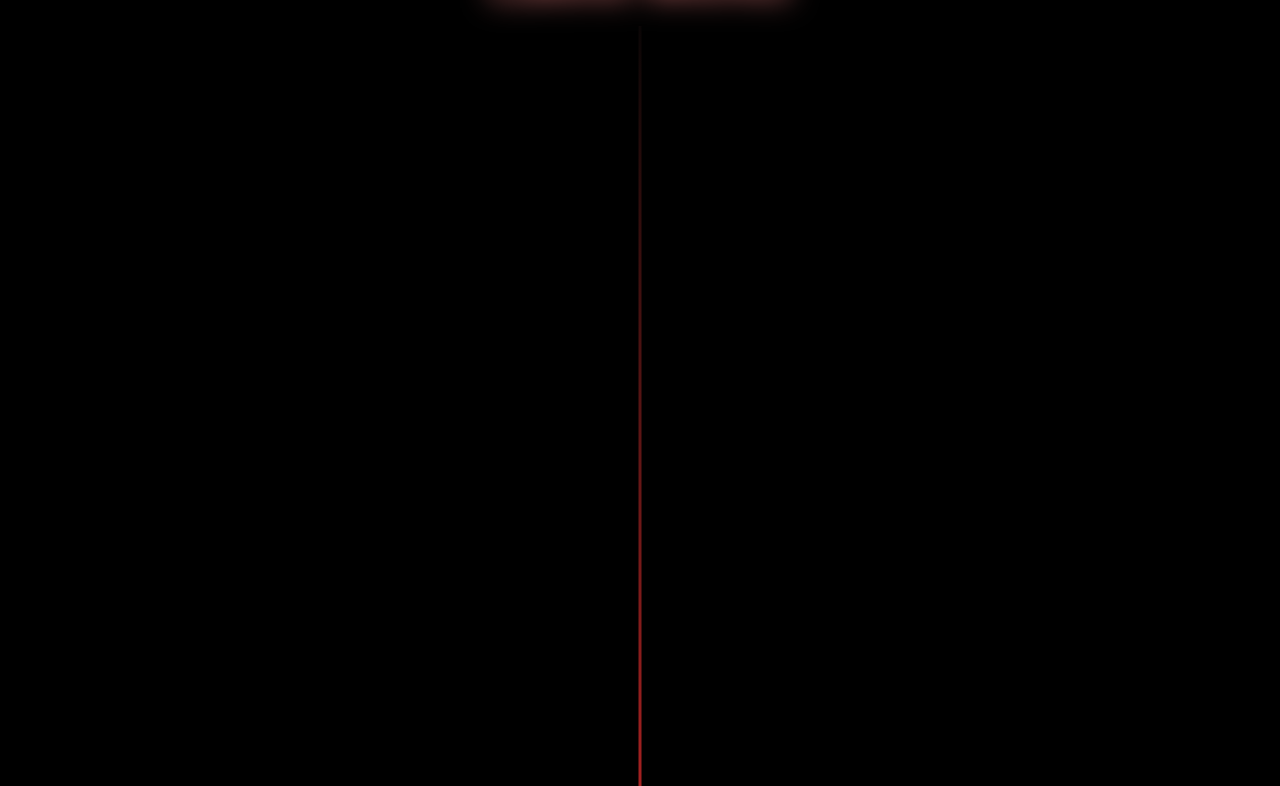
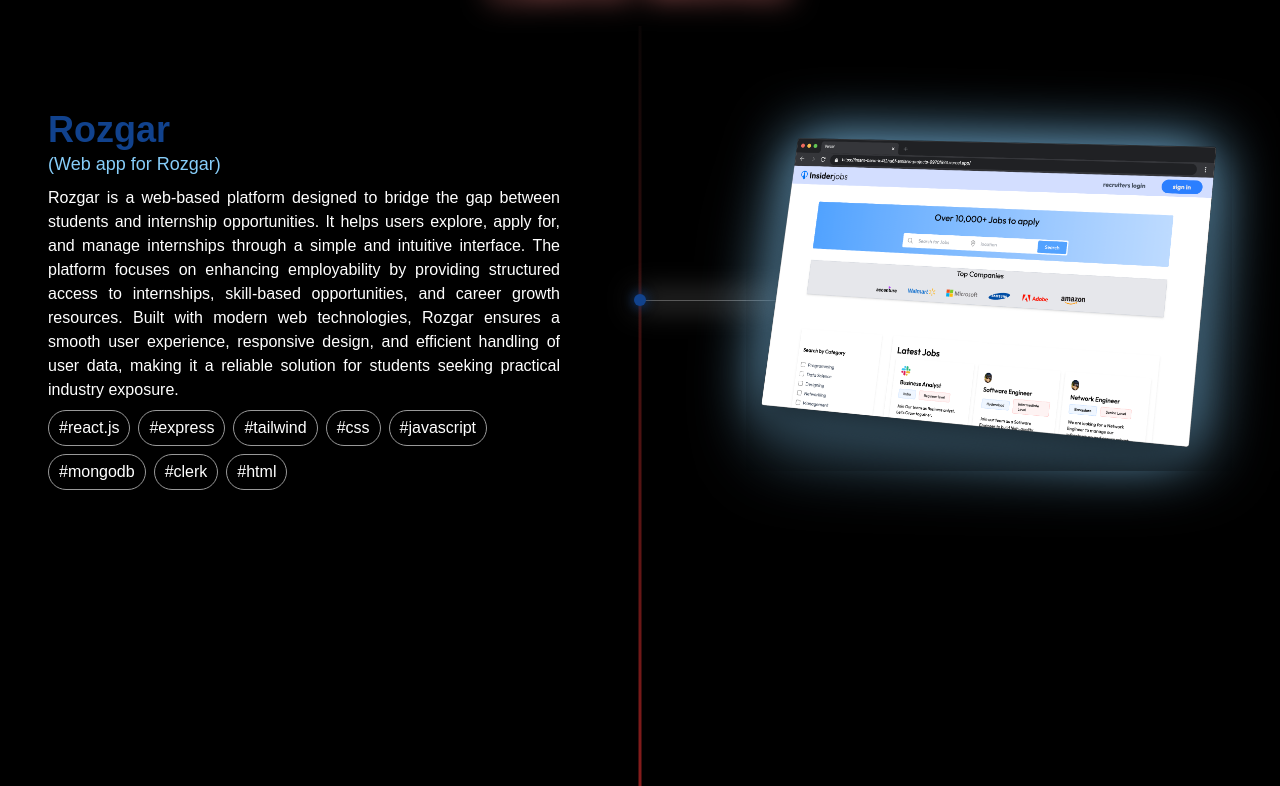
Before and after one commit to amlanjyoti8704/Portfolio, a React (Vite) app: page / in a window 1280 px wide. Shown: the part 1114-1900 px from the top of the page. Built offline with nearby package versions, Linux system fonts and the light colour scheme; a web font is replaced by a local one.

Commit message:
added new Project(RozgarBano)

```diff
--- a/src/sections/ShowcaseSection.jsx
+++ b/src/sections/ShowcaseSection.jsx
@@ -51,6 +51,37 @@
       <div className="relative pt-20 max-w-full grid md:grid-rows gap-20 items-center z-10">
 
         {/* Project 1 */}
+        <div ref={project2Ref} className="flex flex-col md:flex-row items-center gap-5 md:justify-between text-center md:text-left md:items-center relative z-10">
+            {/* Optional Dot at Center */}
+            <div className="hidden md:block absolute top-1/2 left-1/2 transform -translate-x-1/2 -translate-y-1/2 w-3 h-3 rounded-full bg-[#11428d] shadow-[0_0_12px_#11428d] z-40" />
+            <div class="h-[1px] right-1/4 left-1/2 bg-[#595959] shadow-[0_0_30px_5px_#595959] absolute top-1/2 hidden md:block"></div>
+            <div class="md:w-[40vw] w-[80vw] order-2 md:order-1">
+                <h3 class="text-[#11428d] font-bold text-2xl md:text-4xl">Rozgar</h3>
+                <span class="text-[#87CEFA] text-base md:text-lg">(Web app for Rozgar)</span>
+                <p class="text-justify text-sm md:text-base mt-2">
+                    Rozgar is a web-based platform designed to bridge the gap between students and internship opportunities. It helps users explore, apply for, and manage internships through a simple and intuitive interface. The platform focuses on enhancing employability by providing structured access to internships, skill-based opportunities, and career growth resources. Built with modern web technologies, Rozgar ensures a smooth user experience, responsive design, and efficient handling of user data, making it a reliable solution for students seeking practical industry exposure.                </p>
+                <ul class="flex flex-wrap gap-2 mt-2">
+                    <li class="border rounded-[50px] border-[#999] px-[10px] py-[5px] text-sm md:text-base">#react.js</li>
+                    <li class="border rounded-[50px] border-[#999] px-[10px] py-[5px] text-sm md:text-base">#express</li>
+                    <li class="border rounded-[50px] border-[#999] px-[10px] py-[5px] text-sm md:text-base">#tailwind</li>
+                    <li class="border rounded-[50px] border-[#999] px-[10px] py-[5px] text-sm md:text-base">#css</li>
+                    <li class="border rounded-[50px] border-[#999] px-[10px] py-[5px] text-sm md:text-base">#javascript</li>
+                    <li class="border rounded-[50px] border-[#999] px-[10px] py-[5px] text-sm md:text-base">#mongodb</li>
+                    <li class="border rounded-[50px] border-[#999] px-[10px] py-[5px] text-sm md:text-base">#clerk</li>
+                    <li class="border rounded-[50px] border-[#999] px-[10px] py-[5px] text-sm md:text-base">#html</li>
+                </ul>
+            </div>
+            <a className='order-1 md:order-2' href="https://intern-bano-ic4t2hu6f-amlans-projects-9970f974.vercel.app/" target='_blank'>
+                <img
+                    src="/images/myProject5.png"
+                    alt="RozgarBano"
+                    className="max-w-[38vw] object-contain mb-6 drop-shadow-[0_0_30px_#87CEFA] order-1 md:order-2 transition-transform duration-300 ease-in-out hover:scale-105"
+                />
+            </a>
+        </div>
+
+
+        {/* Project 2 */}
         <div ref={project1Ref} className="flex flex-col md:flex-row items-center gap-5 md:justify-between text-center md:text-left md:items-center relative z-10">
             {/* Optional Dot at Center */}
             <div className="hidden md:block absolute top-1/2 left-1/2 transform -translate-x-1/2 -translate-y-1/2 w-3 h-3 rounded-full bg-[#F08080] shadow-[0_0_12px_#F08080] z-40" />
@@ -58,7 +89,7 @@
             <a href="#hero">
             <img
                 src="/images/myProject4-tilted-monitor.png"
-                alt="Netflix Clone"
+                alt="Portfolio"
                 className="max-w-[38vw]  object-contain mb-6 drop-shadow-[0_0_30px_#595959] transition-transform duration-300 ease-in-out hover:scale-105"
             />
             </a>
@@ -81,7 +112,7 @@
             </div>
         </div>
 
-        {/* Project 2 */}
+        {/* Project 3 */}
         <div ref={project2Ref} className="flex flex-col md:flex-row items-center gap-5 md:justify-between text-center md:text-left md:items-center relative z-10">
             {/* Optional Dot at Center */}
             <div className="hidden md:block absolute top-1/2 left-1/2 transform -translate-x-1/2 -translate-y-1/2 w-3 h-3 rounded-full bg-[#FF3131] shadow-[0_0_12px_#FF3131] z-40" />
@@ -110,7 +141,7 @@
             </a>
         </div>
 
-        {/* Project 3 */}
+        {/* Project 4 */}
         <div ref={project3Ref} className="flex flex-col md:flex-row items-center gap-5 md:justify-between text-center md:text-left md:items-center relative z-10">
             {/* Optional Dot at Center */}
             <div className="hidden md:block absolute top-1/2 left-1/2 transform -translate-x-1/2 -translate-y-1/2 w-3 h-3 rounded-full bg-[#FF3131] shadow-[0_0_12px_#FF3131] z-40" />
@@ -136,7 +167,7 @@
             </div>
         </div>
 
-        {/* Project 4 */}
+        {/* Project 5 */}
         <div ref={project4Ref} className="flex flex-col md:flex-row items-center gap-5 md:justify-between text-center md:text-left md:items-center relative z-10">
             {/* Optional Dot at Center */}
             <div className="hidden md:block absolute top-1/2 left-1/2 transform -translate-x-1/2 -translate-y-1/2 w-3 h-3 rounded-full bg-[#FF3131] shadow-[0_0_12px_#FF3131] z-40" />
```
Also changed, not shown: public/images/myProject5.png (added), 1 other file (tests, documents, lock files or other folders).
